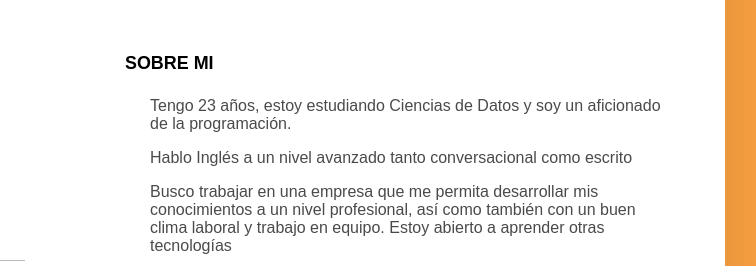
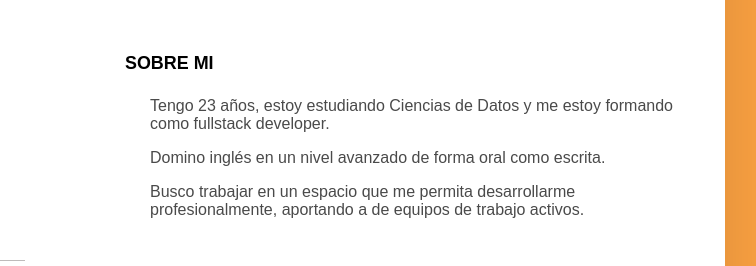
Before and after one commit to JuanTamburini/JuanTamburini, a plain HTML site: page Curriculum/index.html in a window 1280 px wide. Shown: the part 311-577 px from the top of the page, 415-1171 px from the left. Drawn offline with Linux system fonts and the light colour scheme.

Commit message:
Modificaciones en "Sobre Mi"

```diff
--- a/Curriculum/index.html
+++ b/Curriculum/index.html
@@ -136,18 +136,15 @@
                     </h4>
                     <div class="item">
                         <p>
-                            Tengo 23 años, estoy estudiando Ciencias de Datos y soy
-                            un aficionado de la programación.
+                            Tengo 23 años, estoy estudiando Ciencias de Datos
+                            y me estoy formando como fullstack developer.
                         </p>
                         <p>
-                            Hablo Inglés a un nivel avanzado tanto conversacional
-                            como escrito
+                            Domino  inglés en un nivel avanzado de forma oral como escrita.
                         </p>
                         <p>
-                            Busco trabajar en una empresa que me permita desarrollar
-                            mis conocimientos a un nivel profesional, así como también
-                            con un buen clima laboral y trabajo en equipo. Estoy abierto
-                            a aprender otras tecnologías
+                            Busco trabajar en un espacio que me permita desarrollarme profesionalmente,
+                            aportando a  de equipos de trabajo activos.
                         </p>
                     </div>
                 </div>
```
